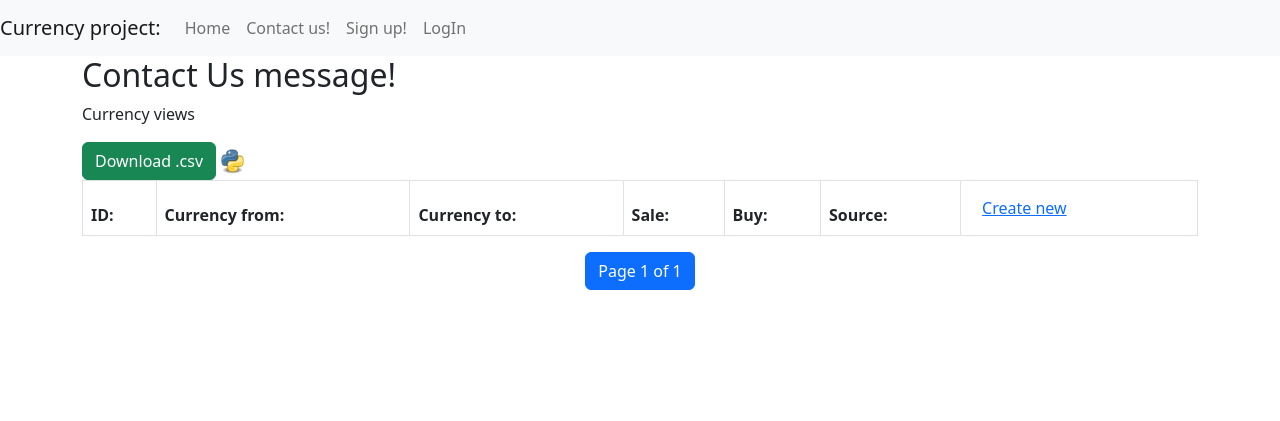
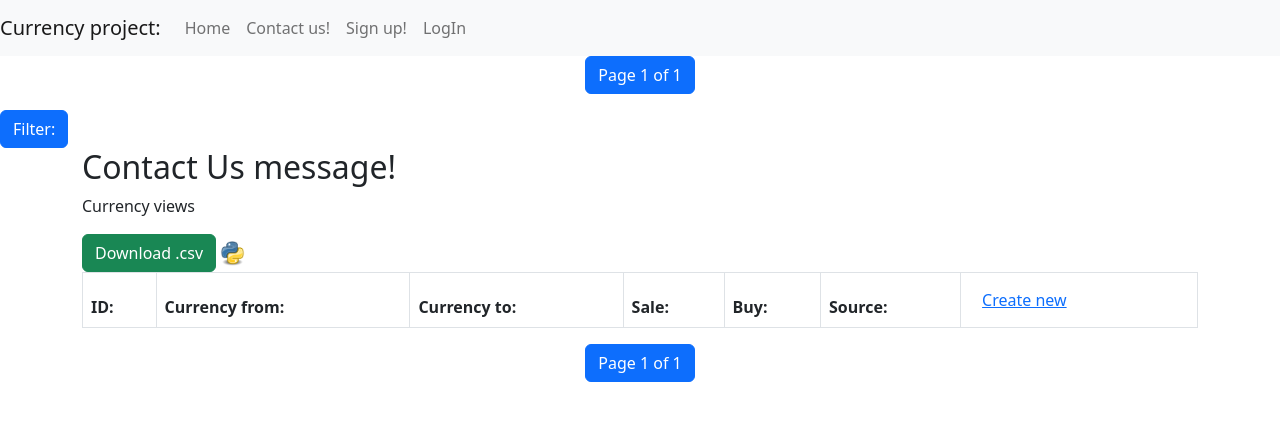
Before and after one commit to denyskovalev/Currency_django, a Django app: page /currency/rate/list/ in a window 1280 px wide. Shown: the top 421 px of the page. Run offline with Django 4.2, Linux system fonts and the light colour scheme; data comes from the database, SQL or seed files in the repository; data that the repository does not hold is empty; some libraries are stand-ins or nearby versions.

Commit message:
add pagination, filter, crispy for filter, spoiler for filter

```diff
--- /dev/null
+++ b/app/currency/filters.py
@@ -0,0 +1,15 @@
+import django_filters
+from currency.models import Rate
+
+
+# gt, gte, lt, lte, isnull, [i]exact, [i]startswith, [i]endswith, [i]contains, date, in
+class RateFilter(django_filters.FilterSet):
+    class Meta:
+        model = Rate
+        fields = {
+            'buy': ('gte', 'lte'),  # buy__gte, buy__lte
+            'sale': ('gte', 'lte'),  # sale__gte, buy__lte
+            'base_currency_type': ('exact', ),
+            'currency_type': ('exact', ),
+            'source': ('exact', ),
+        }
--- a/app/currency/templates/parts/pagination.html
+++ b/app/currency/templates/parts/pagination.html
@@ -5,18 +5,22 @@
                 <a class="page-link" href="?page=1">First</a>
             </li>
             <li class="page-item">
-                <a class="page-link" href="?page={{ page_obj.previous_page_number }}">Previous</a>
+                <a class="page-link"
+                   href="?page={{ page_obj.previous_page_number }}&{{ filters_params }}">Previous</a>
             </li>
         {% endif %}
             <li class="page-item active" aria-current="page">
-                <a class="page-link" href="#">Page {{ page_obj.number }} of {{ page_obj.paginator.num_pages }}</a>
+                <a class="page-link"
+                   href="#">Page {{ page_obj.number }} of {{ page_obj.paginator.num_pages }}</a>
             </li>
         {% if page_obj.has_next %}
             <li class="page-item">
-                <a class="page-link" href="?page={{ page_obj.next_page_number }}">Next</a>
+                <a class="page-link"
+                   href="?page={{ page_obj.next_page_number }}&{{ filters_params }}">Next</a>
             </li>
             <li class="page-item">
-                <a class="page-link" href="?page={{ page_obj.paginator.num_pages }}">Last</a>
+                <a class="page-link"
+                   href="?page={{ page_obj.paginator.num_pages }}&{{ filters_params }}">Last</a>
             </li>
         {% endif %}
   </ul>
--- a/app/currency/templates/rate_list.html
+++ b/app/currency/templates/rate_list.html
@@ -1,10 +1,28 @@
 
 {% extends 'base.html' %}
 {% load static %}
+{% load crispy_forms_tags %}
 
 {% block title %}Rate list{% endblock title %}
 
 {% block main_content %}
+    {% include 'parts/pagination.html' %}
+
+    <button class="btn btn-primary" type="button" data-bs-toggle="collapse"
+            data-bs-target="#collapseExample" aria-expanded="false"
+            aria-controls="collapseExample">Filter:</button>
+    <div class="collapse" id="collapseExample">
+        <div class="card card-body">
+            <form method="get" class="card p-3 mt-5" style="width: 40%; font-size: 14pk" autocomplete="off">
+                {{ filter.form|crispy }}
+                <label for="id-page_size"></label>
+                <input name="page_size" id="id-page_size"
+                       value="{{ page_size }}" placeholder="3..100" type="number">
+                <button type="submit">Filter</button>
+            </form>
+        </div>
+    </div>
+
     <div class="container">
       <h2>Contact Us message!</h2>
       <p>Currency views</p>
--- a/app/currency/views.py
+++ b/app/currency/views.py
@@ -2,6 +2,7 @@
 from django.http import HttpResponse
 from django.urls import reverse_lazy
 from django.views import generic
+from django_filters.views import FilterView
 
 from currency.resources import RateResource
 from currency.models import Rate, ContactUs, Source
@@ -9,6 +10,7 @@ from currency.forms import RateForm, SourceForm
 from currency.tasks import send_contact_us_email
 
 from currency.utils import IsSuperuserRequiredMixin
+from currency.filters import RateFilter
 
 
 # Index class
@@ -22,10 +24,32 @@ class IndexView(generic.TemplateView):
 
 
 # Rate list classes
-class RateListView(generic.ListView):
+class RateListView(FilterView):
     queryset = Rate.objects.all().select_related('source')
     template_name = 'rate_list.html'
     paginate_by = 7
+    filterset_class = RateFilter
+
+    def get_context_data(self, *args, **kwargs):
+        context: dict = super().get_context_data(*args, **kwargs)
+
+        # remove page param from query_string
+        filters_params = self.request.GET.copy()
+        if self.page_kwarg in filters_params:
+            del filters_params[self.page_kwarg]  # self.page_kwarg == 'page'
+
+        context['filters_params'] = filters_params.urlencode()
+        context['page_size'] = self.get_paginate_by()
+
+        return context
+
+    def get_paginate_by(self, queryset=None):
+        if 'page_size' in self.request.GET:
+            paginate_by = self.request.GET['page_size']
+        else:
+            paginate_by = self.paginate_by
+
+        return paginate_by
 
 
 class RateCreateView(generic.CreateView):
--- a/app/settings/settings.py
+++ b/app/settings/settings.py
@@ -34,6 +34,7 @@ INSTALLED_APPS = [
     'debug_toolbar',
     'django_extensions',
     'rangefilter',
+    'django_filters',
 
     'currency',
     'import_export',
--- a/requirements.txt
+++ b/requirements.txt
@@ -11,6 +11,7 @@ beautifulsoup4==4.11.1
 # dev
 django-debug-toolbar==3.5.0
 django-admin-rangefilter==0.8.6
+django-filter==22.1
 
 # flake8
 flake8==4.0.1
```
Also changed, not shown: exemplars/examp.html (+16 -15 lines).
